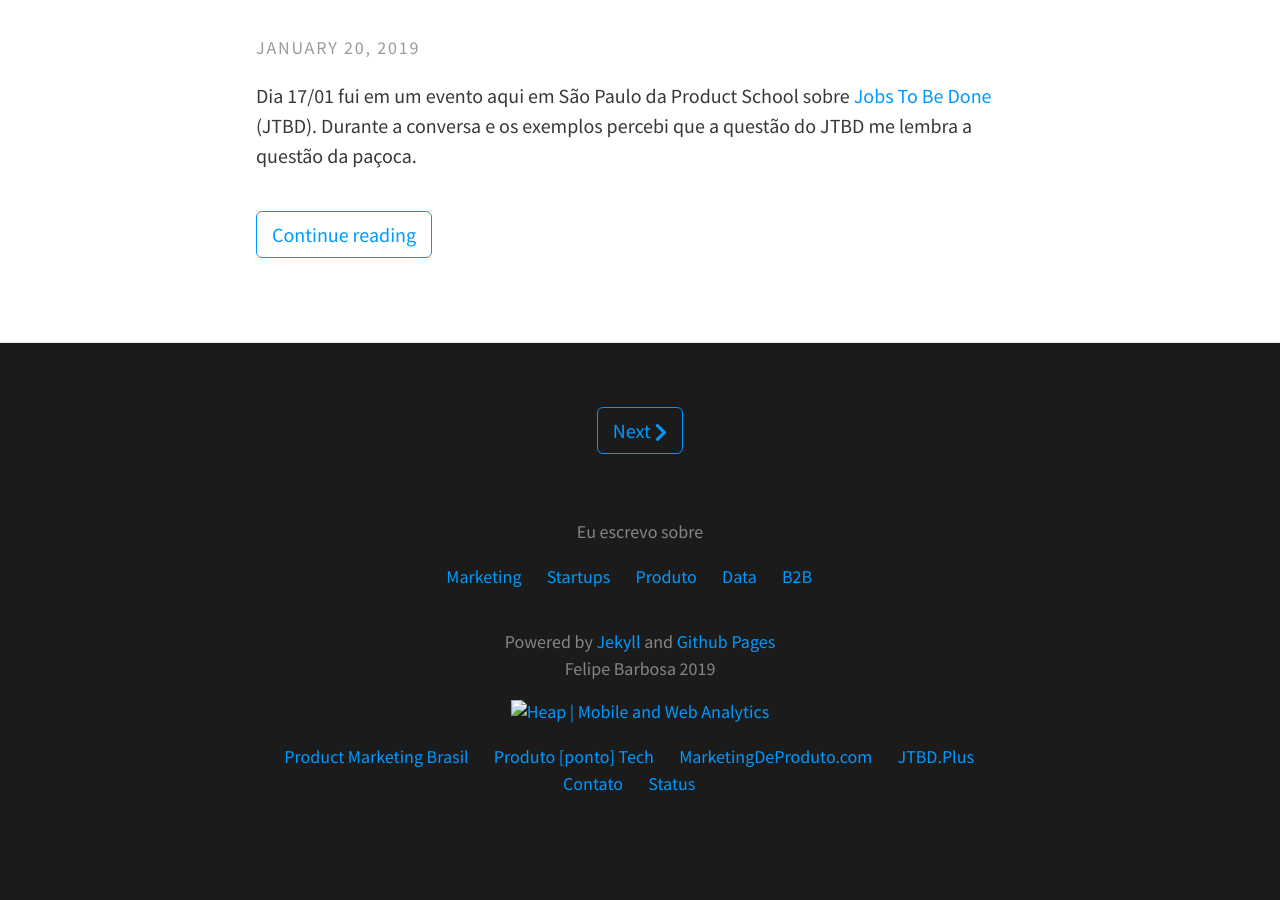
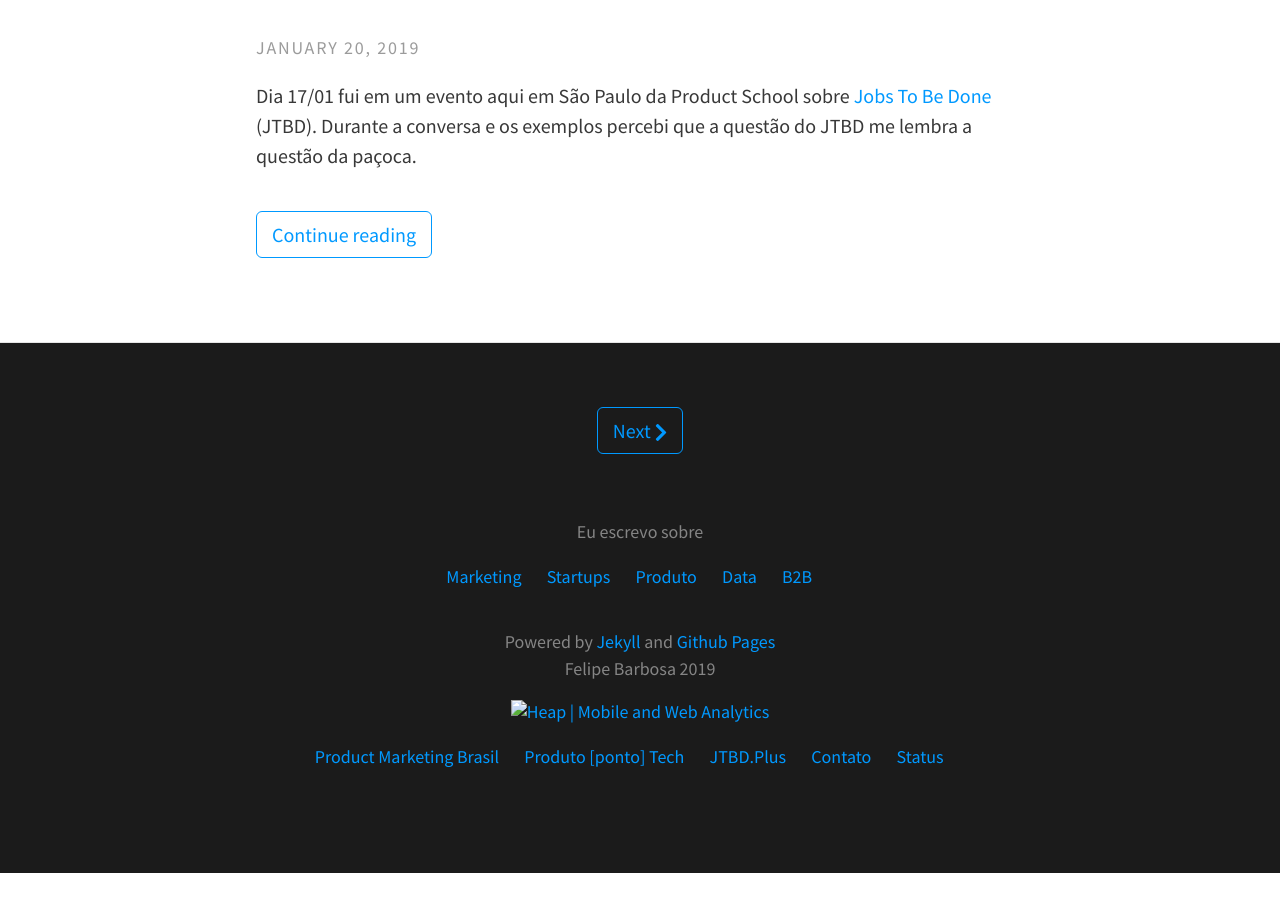
Before and after one commit to felipecbarbosa/felipecbarbosa.github.io, a Jekyll site: the page built from index.html, in a window 1280 px wide and 900 px high, scrolled down 2822 px. Built offline with Jekyll 4.4.1, drawn with Linux system fonts in a browser that asks for light colours; nearby versions of some CDN libraries; the list of posts is cut into pages by our own code; comment, search, counter and statistics services are not loaded; after the commit the page ends 3695 px from its top, so only the background shows below that.

Commit message:
Deleted Marketing de Produto link

```diff
--- a/_includes/footer.html
+++ b/_includes/footer.html
@@ -150,7 +150,6 @@ addthis_share = {
 		<ul>
 			<li><a href="http://productmarketingbrasil.com.br/author/felipebarbosa/" target="_blank">Product Marketing Brasil</a></li>
 			<li><a href="https://www.produto.tech/" target="_blank">Produto [ponto] Tech</a></li>
-			<li><a href="https://www.marketingdeproduto.com/" target="_blank">MarketingDeProduto.com</a></li>
 			<li><a href="https://medium.com/jtbd" target="_blank">JTBD.Plus</a></li>
 			<li><a href="/contato/">Contato</a></li>
 			<li><a href="https://status.felipebarbosa.me/" target="_blank">Status</a></li>
```
